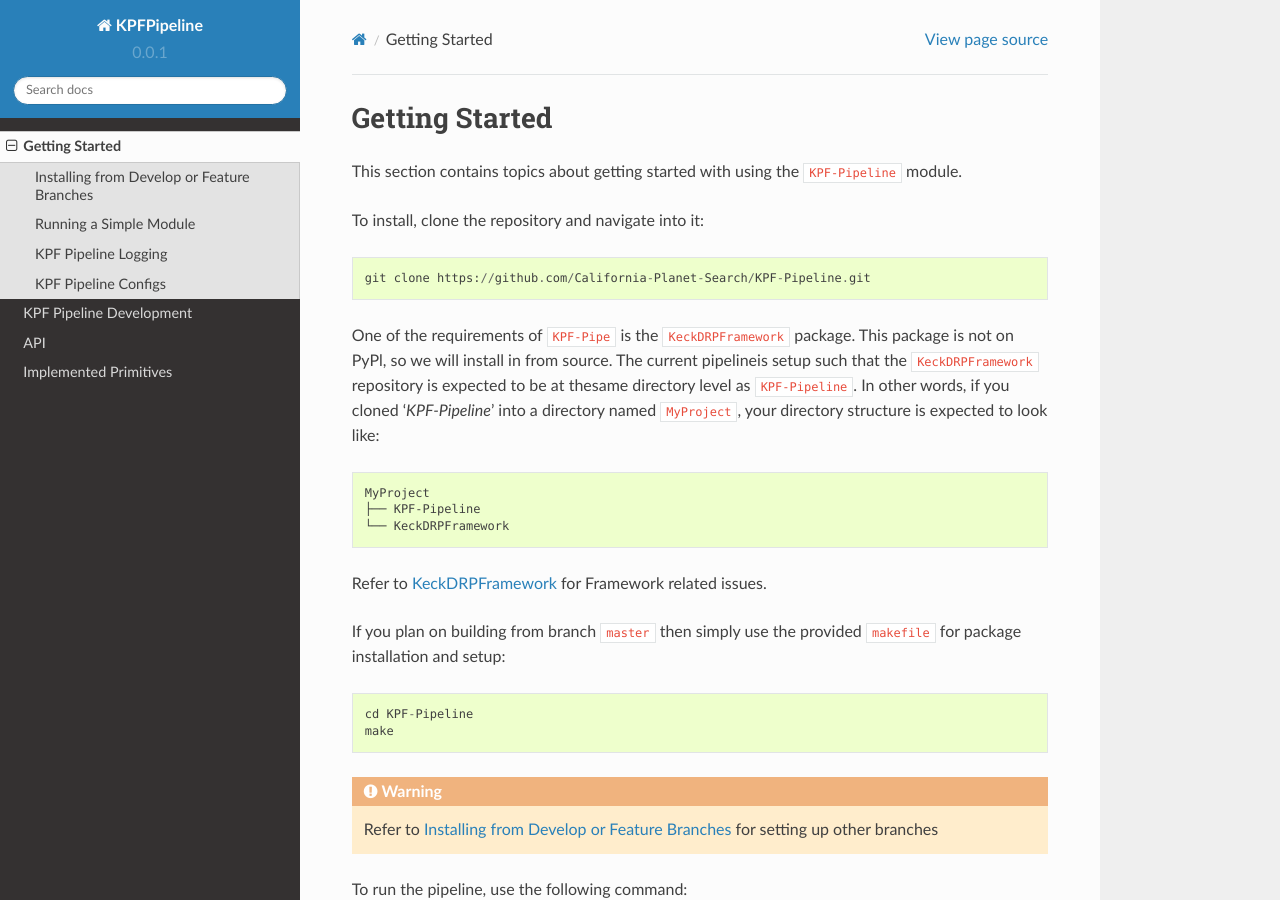
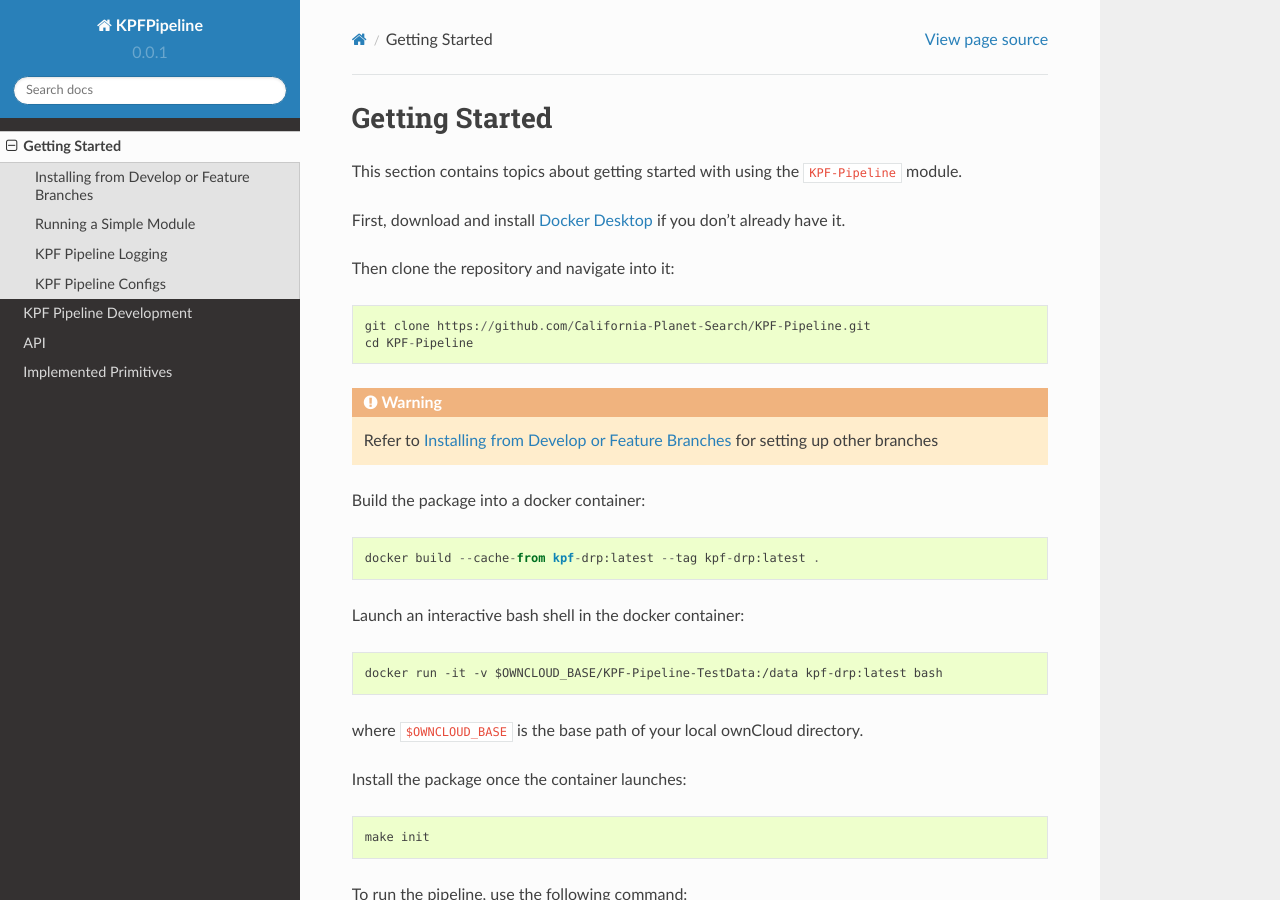
Before and after one commit to Keck-DataReductionPipelines/KPF-Pipeline, a Sphinx documentation site: the page built from docs/source/intro/start.rst, in a window 1280 px wide and 900 px high. Built offline with Sphinx 7.4.7 and the Read the Docs theme 2.0.0, drawn with Linux system fonts in a browser that asks for light colours; formulas are drawn with MathJax 3; pages that are not in the unit, such as notebooks, are missing from menus.

Commit message:
finished up docker-oriented install instructions

```diff
--- a/docs/source/intro/start.rst
+++ b/docs/source/intro/start.rst
@@ -4,33 +4,28 @@
 This section contains topics about getting started with using
 the ``KPF-Pipeline`` module.
 
-To install, clone the repository and navigate into it::
+First, download and install `Docker Desktop <https://www.docker.com/products/docker-desktop>`_ if you don't already have it.
+
+Then clone the repository and navigate into it::
 
     git clone https://github.com/California-Planet-Search/KPF-Pipeline.git
-
-One of the requirements of ``KPF-Pipe`` is the ``KeckDRPFramework``
-package. This package is not on PyPl, so we will install in from source.
-The current pipelineis setup such that the ``KeckDRPFramework``
-repository is expected to be at thesame directory level as ``KPF-Pipeline``.
-In other words, if you cloned '`KPF-Pipeline`' into a directory
-named ``MyProject``, your directory structure
-is expected to look like::
-
-    MyProject
-    ├── KPF-Pipeline
-    └── KeckDRPFramework
-
-Refer to `KeckDRPFramework
-<https://github.com/Keck-DataReductionPipelines/KeckDRPFramework>`_
-for Framework related issues.
-
-If you plan on building from branch ``master`` then simply
-use the provided ``makefile`` for package installation and setup::
-
     cd KPF-Pipeline
-    make
 
 .. warning:: Refer to :doc:`install_develop` for setting up other branches
+
+Build the package into a docker container::
+
+    docker build --cache-from kpf-drp:latest --tag kpf-drp:latest .
+
+Launch an interactive bash shell in the docker container::
+
+    docker run -it -v $OWNCLOUD_BASE/KPF-Pipeline-TestData:/data kpf-drp:latest bash
+
+where ``$OWNCLOUD_BASE`` is the base path of your local ownCloud directory.
+
+Install the package once the container launches::
+
+    make init
 
 To run the pipeline, use the following command::
 
```
Also changed, not shown: docs/source/intro/install_develop.rst (+4 -17 lines), 1 other file.
